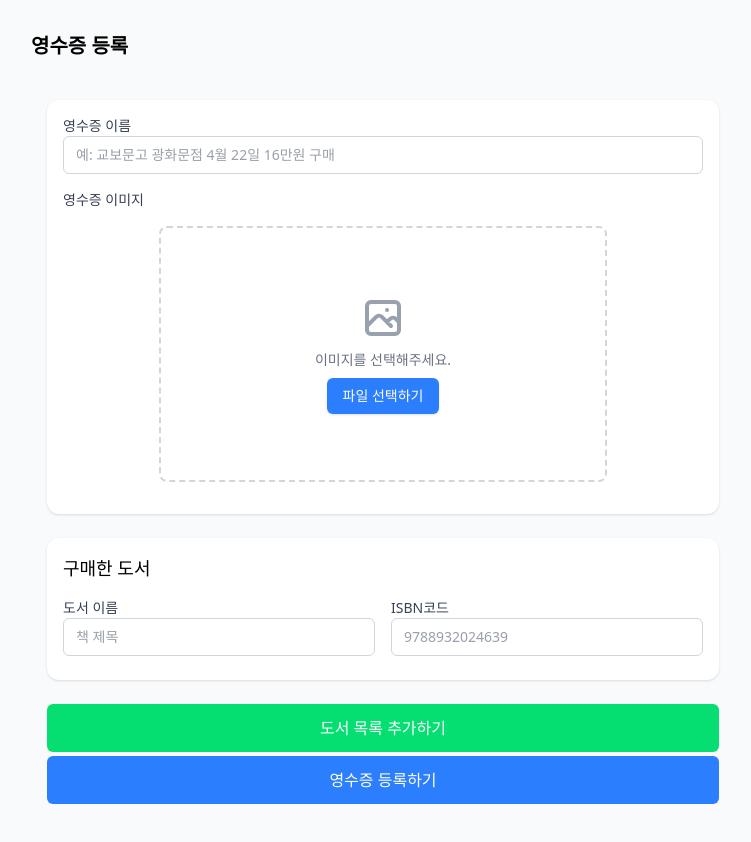
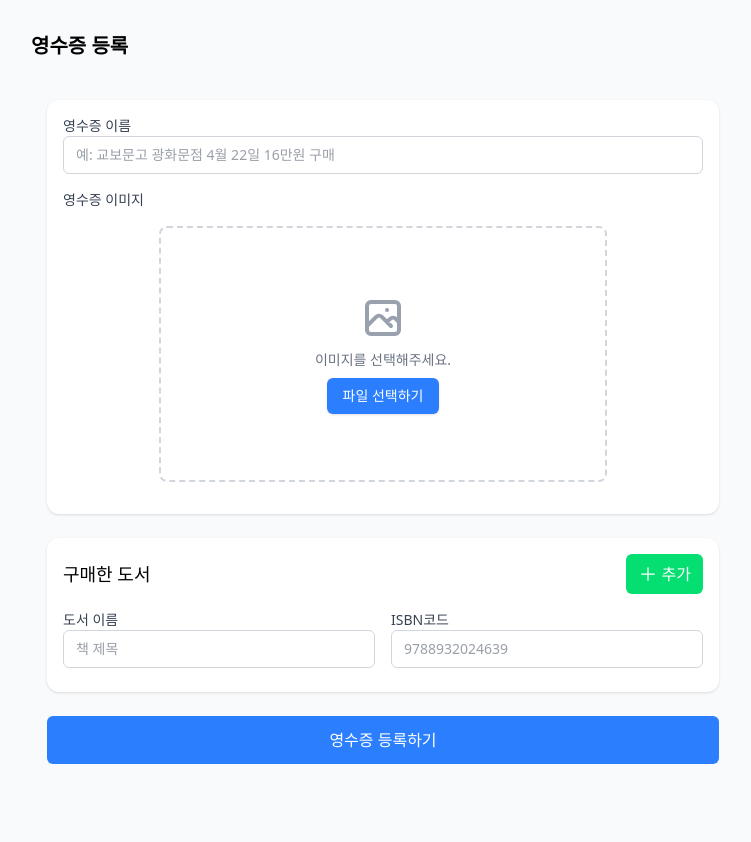
Before and after one commit to GachiGrim/book-managing, a React (Vite) app in the folder apps/frontend/: page /new-receipt in a window 1280 px wide. Shown: the top 842 px of the page, without its empty margins (257-1008 px from the left). Built offline with nearby package versions, Linux system fonts and the light colour scheme; no server answers; what @lukemorales/query-key-factory would draw is missing.

Commit message:
책추가하기 버튼 위치이동

```diff
--- a/apps/frontend/package.json
+++ b/apps/frontend/package.json
@@ -10,6 +10,7 @@
     "preview": "vite preview"
   },
   "dependencies": {
+    "@heroicons/react": "^2.2.0",
     "@lukemorales/query-key-factory": "^1.3.4",
     "@tanstack/react-query": "^5.74.4",
     "axios": "^1.8.4",
--- a/apps/frontend/src/pages/NewReceipt/index.tsx
+++ b/apps/frontend/src/pages/NewReceipt/index.tsx
@@ -2,6 +2,7 @@ import { FormProvider } from "react-hook-form";
 import Layout from "@components/Layout";
 import PageTitle from "@components/PageTitle";
 import { useHandleNewReceipt } from "@hooks/NewReceipt/useHandleNewReceipt";
+import { PlusIcon } from "@heroicons/react/24/outline";
 
 import ReceiptName from "./fields/ReceiptName";
 import PurchaseBook from "./fields/PurchaseBook";
@@ -24,20 +25,23 @@ export default function NewReceipt() {
             </div>
             {/* 책 검색 및 추가 */}
             <div className="bg-white rounded-xl p-4 shadow mb-6">
-              <h3 className="font-medium text-lg mb-4">구매한 도서</h3>
+              <div className="flex justify-between items-center mb-4">
+                <h3 className="font-medium text-lg">구매한 도서</h3>
+                <button
+                  type="button"
+                  className="flex items-center gap-1 bg-green-400 hover:bg-green-500 text-white font-medium py-2 px-3 rounded-md transition duration-200"
+                  onClick={handleAddBookClick}
+                >
+                  <PlusIcon className="h-5 w-5" />
+                  <span>추가</span>
+                </button>
+              </div>
               {books.map((book, index) => (
                 <PurchaseBook key={book.id} index={index} />
               ))}
             </div>
             {/* 제출 버튼 */}
             <div className="grid grid-cols-1 gap-1">
-              <button
-                type="button"
-                className="w-full bg-green-400 hover:bg-blue-600 text-white font-medium py-3 px-4 rounded-md transition duration-200"
-                onClick={handleAddBookClick}
-              >
-                도서 목록 추가하기
-              </button>
               <button
                 type="submit"
                 className="w-full bg-blue-500 hover:bg-blue-600 text-white font-medium py-3 px-4 rounded-md transition duration-200"
```
